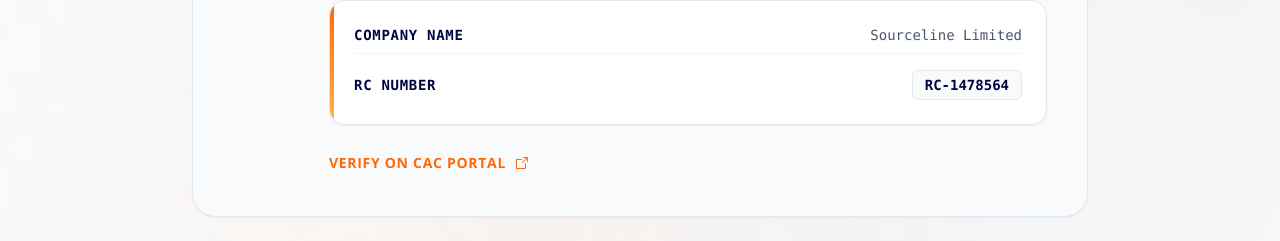
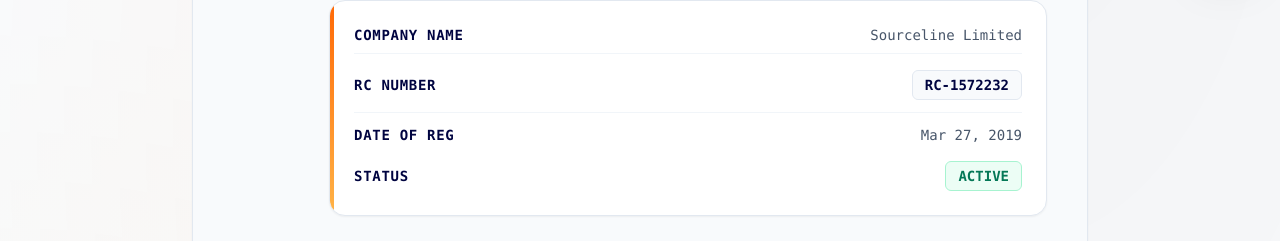
Before and after one commit to lamiodi/Sourcelineltd, a React (Vite) app in the folder client/: page /verify in a window 1280 px wide. Shown: the part 814-1055 px from the top of the page. Built offline with nearby package versions, Linux system fonts and the light colour scheme; no server answers; a web font is replaced by a local one.

Commit message:
fix: update CAC RC number and registration details

```diff
--- a/client/src/pages/Verify.jsx
+++ b/client/src/pages/Verify.jsx
@@ -83,7 +83,15 @@
                     </p>
                     <p className="text-slate-600 flex justify-between items-center pt-1">
                       <strong className="text-secondary text-sm uppercase tracking-wider font-mono">RC Number</strong>
-                      <span className="font-mono bg-slate-50 px-3 py-1 rounded-md border border-slate-200 text-sm font-bold text-secondary">RC-1478564</span>
+                      <span className="font-mono bg-slate-50 px-3 py-1 rounded-md border border-slate-200 text-sm font-bold text-secondary">RC-1572232</span>
+                    </p>
+                    <p className="text-slate-600 flex justify-between items-center pt-3 border-t border-slate-100">
+                      <strong className="text-secondary text-sm uppercase tracking-wider font-mono">Date of Reg</strong>
+                      <span className="font-medium font-mono text-sm">Mar 27, 2019</span>
+                    </p>
+                    <p className="text-slate-600 flex justify-between items-center pt-1">
+                      <strong className="text-secondary text-sm uppercase tracking-wider font-mono">Status</strong>
+                      <span className="font-mono bg-emerald-50 px-3 py-1 rounded-md border border-emerald-200 text-sm font-bold text-emerald-700">ACTIVE</span>
                     </p>
                   </div>
                 </div>
```
